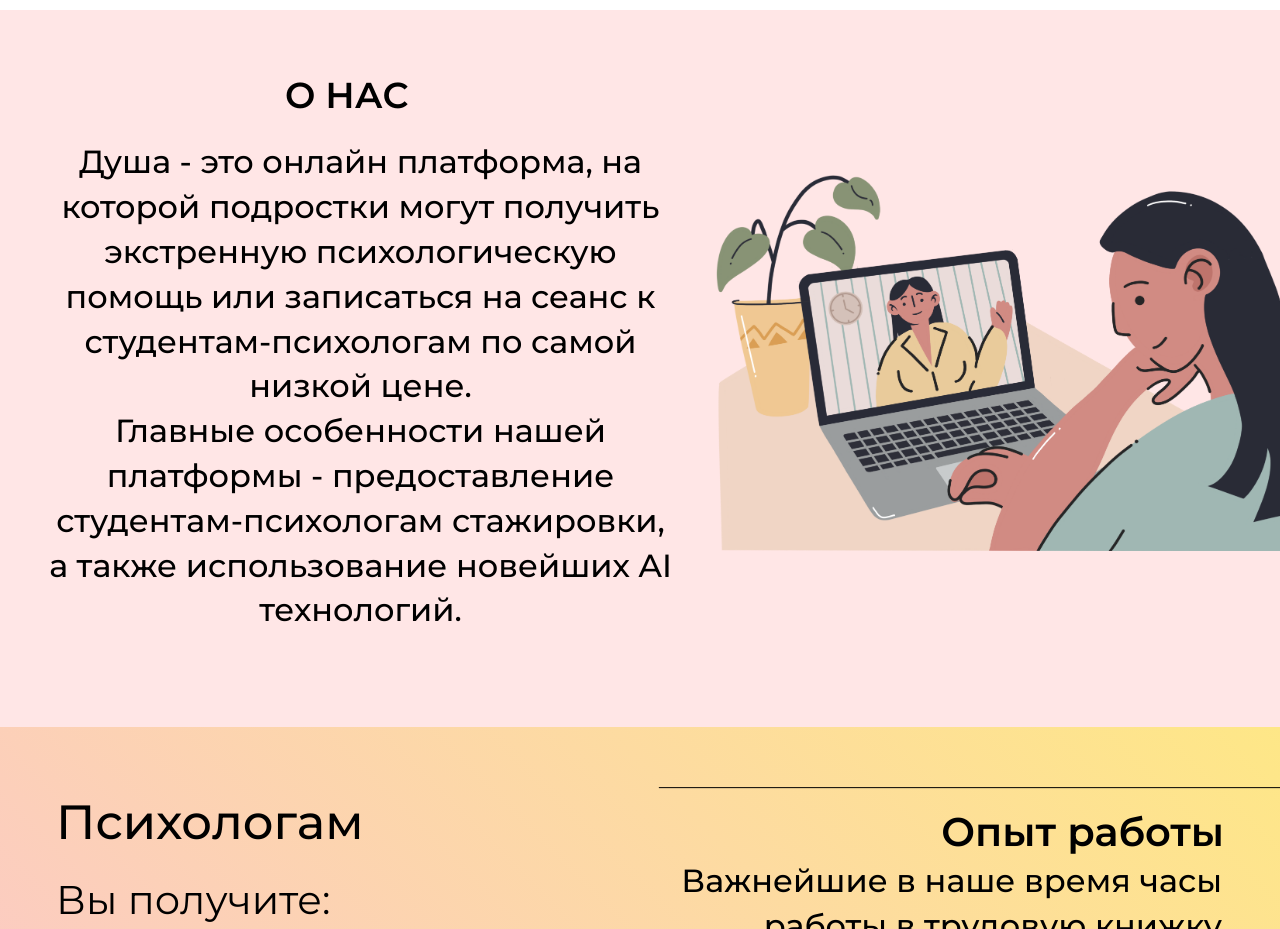
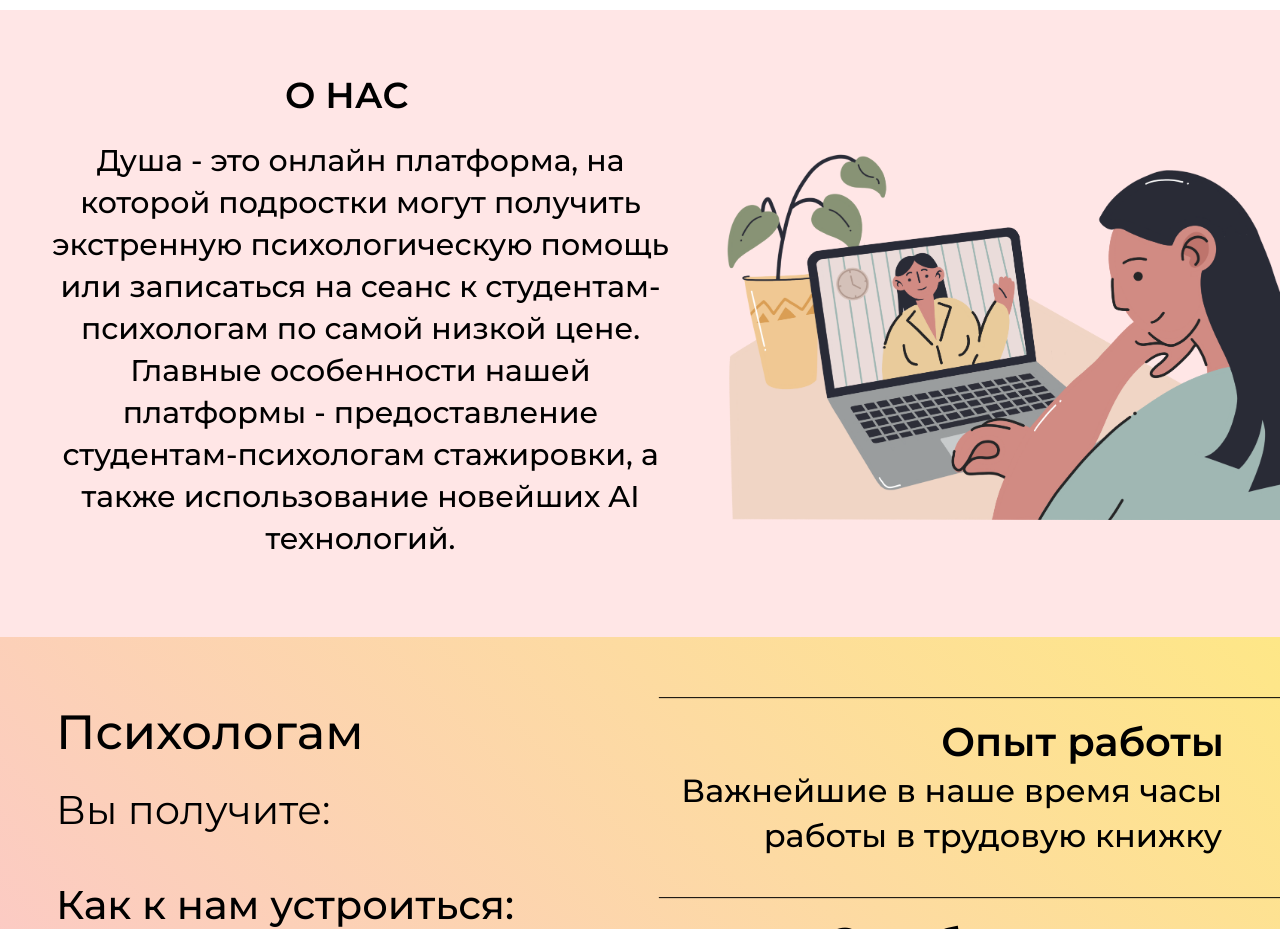
Before and after one commit to butuzzz/soul, a plain HTML site: page index.html in a window 1280 px wide. Shown: the part 1540-2469 px from the top of the page. Drawn offline with Linux system fonts and the light colour scheme.

Commit message:
Add files via upload

```diff
--- a/css/styles.css
+++ b/css/styles.css
@@ -314,13 +314,13 @@ a {
 	background: -moz-linear-gradient(45deg, rgb(251, 195, 212), rgb(254, 231, 135));
 	background: linear-gradient(45deg, rgb(251, 195, 212), rgb(254, 231, 135));
 	position: absolute;
-	top: 2267px;
+	top: 2177px;
 }
 
 .feedback {
 	width: 100%;
 	background: #fff;
-	top: 2990px;
+	top: 2900px;
 	position: absolute;
 }
 
@@ -402,7 +402,7 @@ a {
 	/* background: #ffe9ef; */
 	background: #FFABAB;
 	position: absolute;
-	top: 3590px;
+	top: 3540px;
 }
 
 .contacts .container{
@@ -600,7 +600,7 @@ a {
 .about-us {
 	position: absolute;
 	top: 1550px;
-	height: 717px;
+	height: 627px;
 	background: #FFE6E6;
 	margin: 0;
 	z-index: 100;
@@ -621,7 +621,7 @@ a {
 
 .information p {
 	font-weight: 500;
-	font-size: 32px;
+	font-size: 30px;
 	width: 635px;
 	margin: 0;
 	margin-left: 43px;
@@ -634,8 +634,9 @@ a {
 }
 
 .illustr img {
-	width: 680px;
-	height: 402px;
-	margin-top: 139px;
-	/* margin-left: -25px; */
+	width: 660px;
+	height: 391px;
+	margin-top: 119px;
+
+	margin-left: 12px;
 }
```
